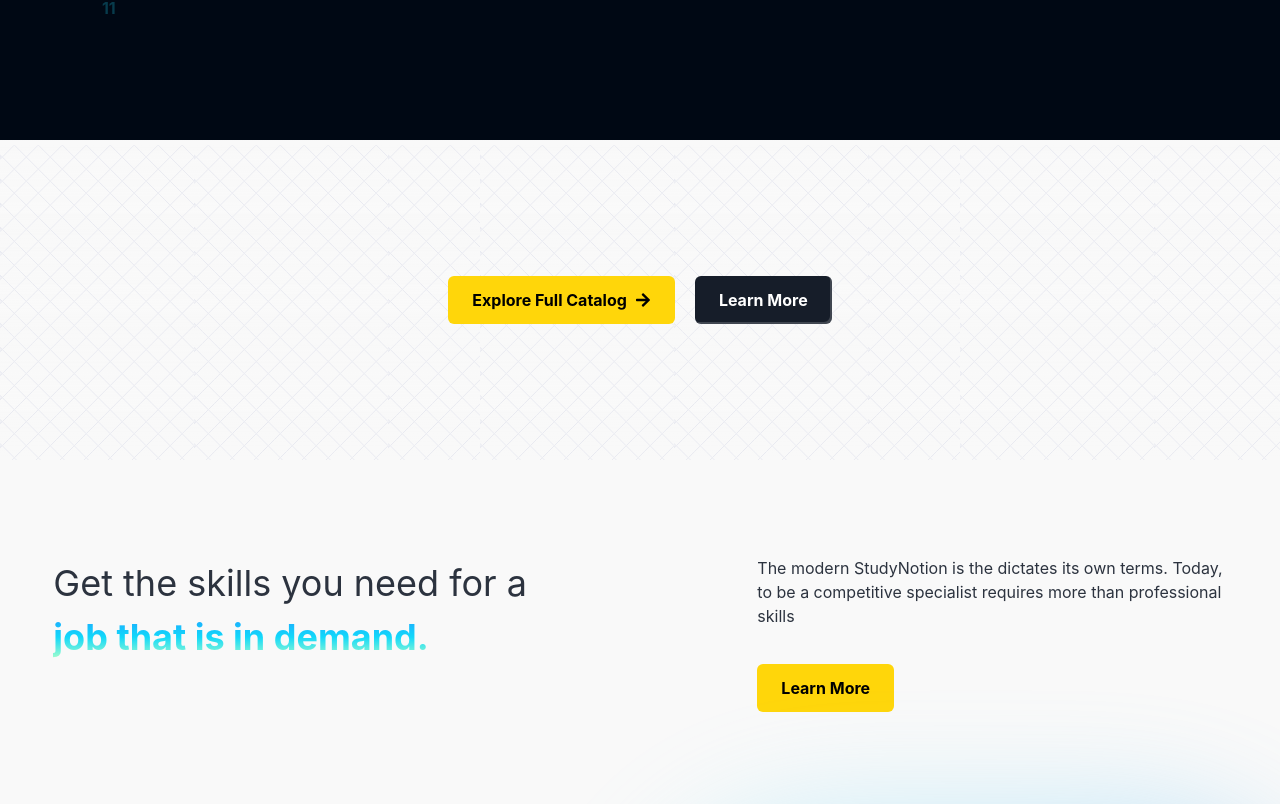
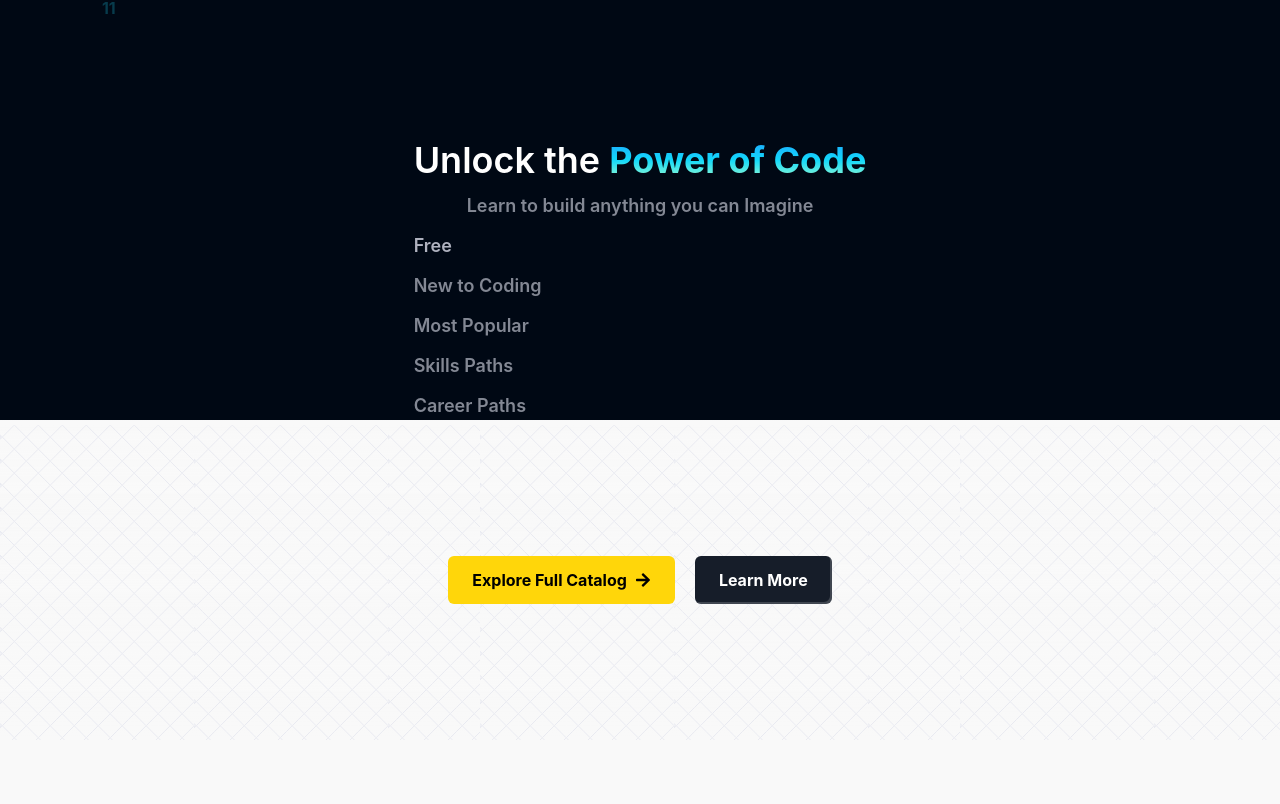
Before and after one commit to Navansh/studynotion-edtech-web, a React (Create React App) app: page / in a window 1280 px wide. Shown: the part 1456-2260 px from the top of the page. Built offline with nearby package versions, Linux system fonts and the light colour scheme.

Commit message:
added section 2 and 3

```diff
--- a/src/App.css
+++ b/src/App.css
@@ -9,3 +9,6 @@ html, body {
 .whiteboxshadow {
   box-shadow: 0px 0px 62px 0px rgba(0, 0, 0, 0.12);
 }
+.boxshadowtopleft {
+  box-shadow: -20px -20px 0px 0px #FFF;
+}
--- /dev/null
+++ b/src/components/common/Footer.jsx
@@ -0,0 +1,9 @@
+import React from 'react'
+
+const Footer = () => {
+  return (
+    <div>Footer</div>
+  )
+}
+
+export default Footer
--- a/src/components/core/HomePage/Section1.jsx
+++ b/src/components/core/HomePage/Section1.jsx
@@ -1,10 +1,38 @@
-import React from 'react'
+import React, { useState } from 'react'
 import { Link } from 'react-router-dom'
 import {FaArrowRight} from 'react-icons/fa'
 import HighlightTextBlue from './HighlightTextBlue'
 import CTAbutton from './CTAbutton'
 import Codeblocks from './Codeblocks'
+import {HomePageExplore} from '../../../data/homepage-explore.js'
 const Section1 = () => {
+
+  const tabsName = [
+    "Free",
+    "New to Coding",
+    "Most Popular",
+    "Skills Paths",
+    "Career Paths",
+  ];
+
+  const [currentTab, setCurrentTab] = React.useState(tabsName[0]);
+  const [courses, setCourses] = useState(HomePageExplore[0].courses);
+  const [currentCard, setCurrentCard] = useState(HomePageExplore[0].courses[1].heading);
+
+  const setMyCard = (card) => {
+    setCurrentCard(card);
+  };
+
+  const setMyTab = (tab) => {
+    setCurrentTab(tab);
+    HomePageExplore.map((item) => {
+      if (item.tag === tab) {
+        setCourses(item.courses);
+        setCurrentCard(item.courses[1].heading);
+      }
+    });
+  };
+
   return (
     <div className=' relative mx-auto max-w-maxContent flex flex-col w-11/12 items-center text-white justify-between'>
         <Link to = {"/signup"}>
@@ -101,6 +129,36 @@ const Section1 = () => {
 
           ></Codeblocks>
         </div>
+
+        <div>
+            <div className=' text-4xl font-semibold text-center'>
+              Unlock the <HighlightTextBlue text={"Power of Code"}/>
+            </div>
+
+            <p className=' text-center text-richblack-300 text-lg font-semibold mt-3'>Learn to build anything you can Imagine</p>
+
+            <div>
+              {
+                tabsName.map((tab) => {
+                  return (
+                    <div
+                      key={tab}
+                      onClick={() => setMyTab(tab)}
+                      className={`${
+                        currentTab === tab ? "text-richblack-100" : "text-richblack-300"
+                      } cursor-pointer text-lg font-semibold mt-3`}
+                    >
+                      {tab}
+                    </div>
+                  );
+                }
+                )
+
+
+
+              }
+            </div>
+        </div>
     </div>
   )
 }
--- a/src/components/core/HomePage/Section2.jsx
+++ b/src/components/core/HomePage/Section2.jsx
@@ -132,7 +132,8 @@ const Section2 = () => {
                 </div>
             </div>
 
-            <div className=' flex flex-col gap-5 mt-24'>
+            {/* Testimonial Section  */}
+            <div className=' flex flex-col gap-5 py-24 items-center'>
                 <div className=' text-4xl font-semibold text-center '>
                     Your swiss knife for <HighlightTextBlue text={"learning any language"}></HighlightTextBlue>
                 </div>
@@ -146,6 +147,11 @@ const Section2 = () => {
                     <img src={Plan_your_lessons} alt="" className=' object-contain lg:-ml-36 lg:-mt-5 -mt-16'/>
                 </div>
 
+                <div className=' w-fit'>
+                    <CTAbutton active={true} linkto={"/signup"}>Learn More</CTAbutton>
+                </div>
+
+
             </div>
         </div>
 
--- /dev/null
+++ b/src/components/core/HomePage/Section3.jsx
@@ -0,0 +1,38 @@
+import React from 'react'
+import Instructor from '../../../assets/Images/Instructor.png'
+import HighlightTextBlue from './HighlightTextBlue'
+import CTAbutton from './CTAbutton'
+import { FaArrowRight } from 'react-icons/fa'
+const Section3 = () => {
+  return (
+    <div className=' w-11/12 max-w-maxContent mx-auto flex flex-col text-white'>
+        {/* Become an Instructor  */}
+        <div className=' py-24 flex flex-row gap-20 items-center'>
+            <div className=' w-[50%]'>
+                <img src={Instructor} alt="" className='shadow-[-20px_-20px_0_0]' />
+            </div>
+
+            <div className=' flex flex-col w-[50%] gap-10'>
+                <div className=' text-[36px] w-[50%] leading-tight font-semibold'>
+                     Become an <HighlightTextBlue text='instructor' />
+                </div>
+                <p className=' font-medium text-[16px] w-[80%] text-richblack-300'>Instructors from around the world teach millions of students on StudyNotion. We provide the tools and skills to teach what you love.</p>
+                <div className=' w-fit'>
+                    <CTAbutton active={true} linkto={'/signup'}>
+                        <div className=' flex items-center gap-2'>
+                            Start Teaching Today <FaArrowRight></FaArrowRight>
+                        </div>
+                    </CTAbutton>
+                </div>
+            </div>
+        </div>
+
+        {/* Reviews Section  */}
+        <div className='py-10'>
+            <h2 className=' text-4xl text-center font-semibold'>Reviews from other learners</h2>
+        </div>
+    </div>
+  )
+}
+
+export default Section3
--- a/src/pages/Home.jsx
+++ b/src/pages/Home.jsx
@@ -2,6 +2,8 @@ import React from 'react'
 import { Route, Routes } from 'react-router-dom';
 import Section1 from '../components/core/HomePage/Section1';
 import Section2 from '../components/core/HomePage/Section2';
+import Section3 from '../components/core/HomePage/Section3';
+import Footer from '../components/common/Footer';
 const Home = () => {
   return (
     <div>
@@ -10,7 +12,9 @@ const Home = () => {
         {/* Section 2  */}
         <Section2></Section2>
         {/* Section 3  */}
+        <Section3></Section3>
         {/* Footer  */}
+        <Footer></Footer>
     </div>
   )
 }
```
